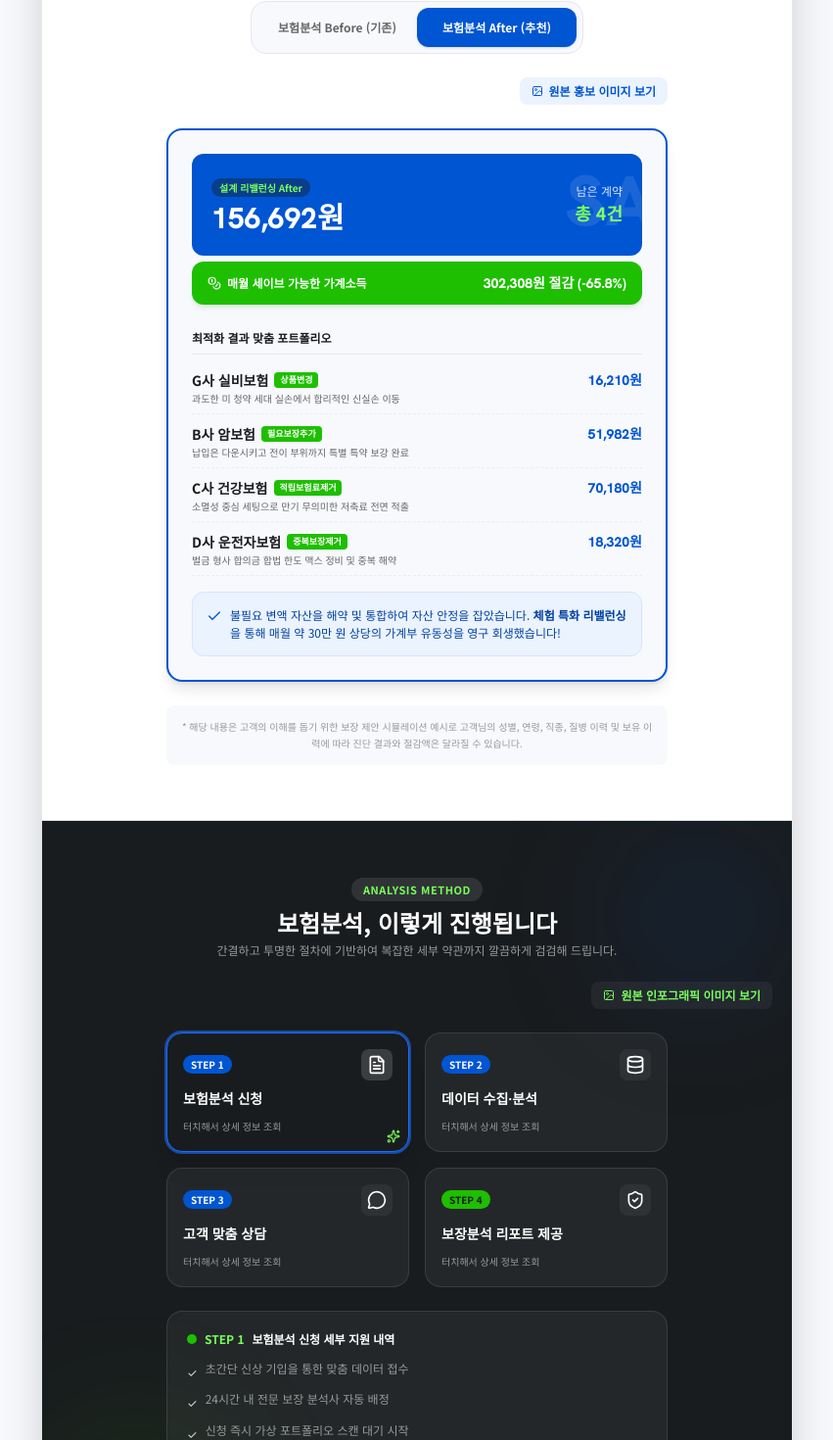
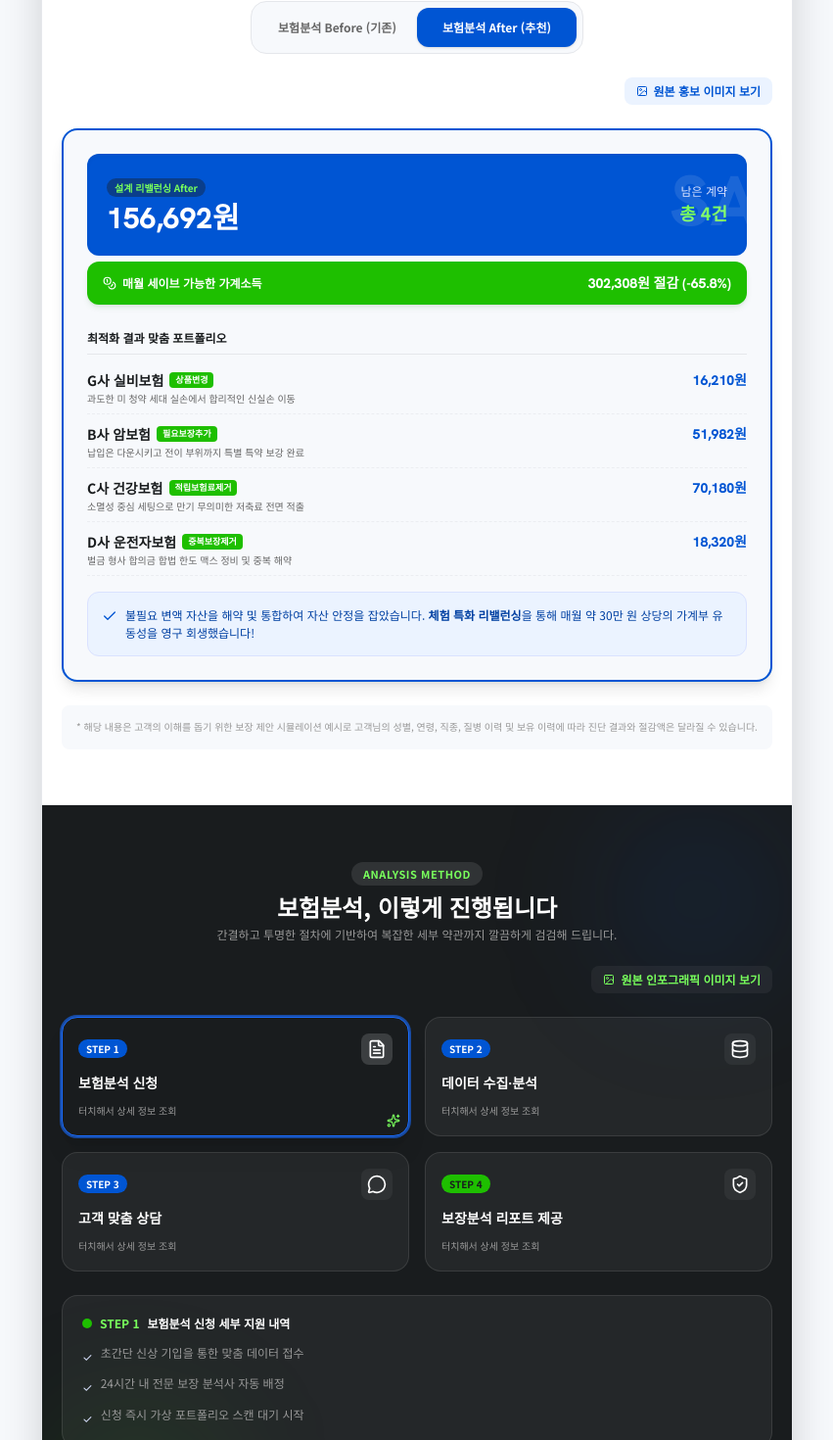
Before and after one commit to ncia/simple_consult, a React (Vite) app: page / in a window 1280 px wide. Shown: the part 2620-4090 px from the top of the page at 98% size, without its empty margins (214-1065 px from the left). Built offline with nearby package versions, Linux system fonts and the light colour scheme.

Commit message:
019번째 커밋: 모든 컴포넌트의 max-w-lg mx-auto 클래스를 제거하고 반응형 전체 폭(w-full)으로 확장 적용

```diff
--- a/src/components/BeforeAfterSection.tsx
+++ b/src/components/BeforeAfterSection.tsx
@@ -45,7 +45,7 @@ export function BeforeAfterSection() {
         </div>
 
         {/* Mode Toggle Layout */}
-        <div className="flex justify-end max-w-lg mx-auto">
+        <div className="flex justify-end w-full">
           <button
             onClick={() => setShowRawImages(!showRawImages)}
             className="flex items-center gap-1.5 text-xs text-brand-blue hover:underline bg-brand-blue-pale px-3 py-1.5 rounded-lg font-semibold transition"
@@ -56,7 +56,7 @@ export function BeforeAfterSection() {
         </div>
 
         {/* Comparison Display */}
-        <div className="max-w-lg mx-auto">
+        <div className="w-full">
           {showRawImages ? (
             /* Render official hotlinked images requested by the user */
             <div className="space-y-4 animate-fade-in">
@@ -199,7 +199,7 @@ export function BeforeAfterSection() {
         </div>
 
         {/* Helper Note */}
-        <div className="p-3.5 rounded-lg bg-neutral-bg text-center max-w-lg mx-auto">
+        <div className="p-3.5 rounded-lg bg-neutral-bg text-center w-full">
           <p className="text-[10px] text-neutral-muted leading-relaxed">
             * 해당 내용은 고객의 이해를 돕기 위한 보장 제안 시뮬레이션 예시로 고객님의 성별, 연령, 직종, 질병 이력 및 보유 이력에 따라 진단 결과와 절감액은 달라질 수 있습니다.
           </p>
--- a/src/components/ProcessSection.tsx
+++ b/src/components/ProcessSection.tsx
@@ -102,7 +102,7 @@ export function ProcessSection() {
           </div>
         ) : (
           /* Interactive Quadrant Panel */
-          <div className="grid grid-cols-2 gap-4 max-w-lg mx-auto animate-fade-in font-sans">
+          <div className="grid grid-cols-2 gap-4 w-full animate-fade-in font-sans">
             {steps.map((item, idx) => {
               const isSelected = activeStep === idx;
               return (
@@ -143,7 +143,7 @@ export function ProcessSection() {
 
         {/* Selected Details Display Card (When not in raw state) */}
         {!showProcessRaw && (
-          <div className="bg-white/5 border border-white/10 p-5 rounded-2xl text-left max-w-lg mx-auto animate-fade-in font-sans">
+          <div className="bg-white/5 border border-white/10 p-5 rounded-2xl text-left w-full animate-fade-in font-sans">
             <div className="flex items-center gap-2 mb-3">
               <div className="w-2.5 h-2.5 rounded-full bg-brand-green-neon"></div>
               <strong className="text-xs text-brand-green-light font-bold">
```
